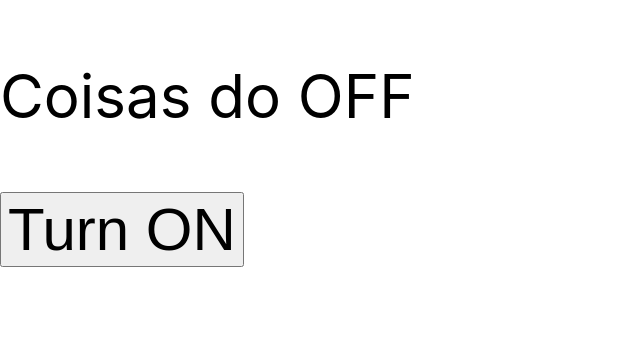
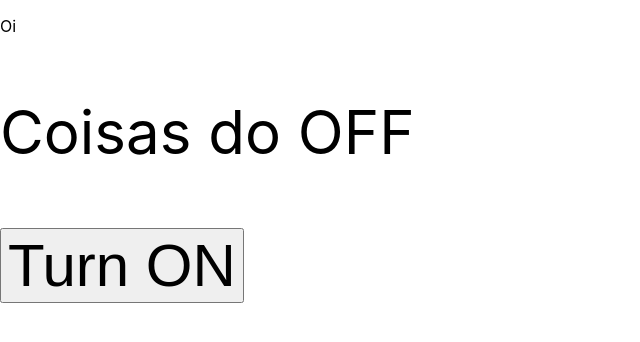
Before and after one commit to IsraelRAlencar/project2-curso-react, a React (Create React App) app: page / in a window 1280 px wide. Shown: the top 342 px of the page, without its empty margins (0-640 px from the left). Built offline with nearby package versions, Linux system fonts and the light colour scheme.

Commit message:
new - compound components w/ Context API

```diff
--- a/src/templates/Home/index.jsx
+++ b/src/templates/Home/index.jsx
@@ -1,4 +1,4 @@
-import { Children, cloneElement, useState } from "react";
+import { createContext, useContext, useState } from "react";
 
 const s = {
   style: {
@@ -6,35 +6,42 @@ const s = {
   }
 }
 
+const TurnOnOffContext = createContext();
+
 const TurnOnOff = ({children}) => {
   const [isOn, setIsOn] = useState(false);
   const onTurn = () => setIsOn((s) => !s);
 
-  return Children.map(children, (child) => {
-    const newChild = cloneElement(child, {
-      isOn,
-      onTurn
-    });
-
-    return newChild;
-  });
+  return <TurnOnOffContext.Provider value={{isOn, onTurn}}>{children}</TurnOnOffContext.Provider>;
 };
 
 const P = ({children}) => <p {...s}>{children}</p>;
 
-const TurnedOn = ({ isOn, children }) => (isOn ? children : null);
-const TurnedOff = ({ isOn, children }) => (isOn ? null : children);
+const TurnedOn = ({ children }) => {
+  const {isOn} = useContext(TurnOnOffContext);
+  return isOn ? children : null;
+};
 
-const TurnButton = ({isOn, onTurn, ...props}) => {
+const TurnedOff = ({ children }) => {
+  const {isOn} = useContext(TurnOnOffContext);
+  return isOn ? null : children;
+};
+
+const TurnButton = ({ ...props}) => {
+  const {isOn, onTurn} = useContext(TurnOnOffContext);
+
   return <button onClick={onTurn} {...props}>Turn {isOn ? 'OFF' : 'ON'}</button>;
 }
 
 export const Home = () => {
   return (
     <TurnOnOff>
-      <TurnedOn><P>Coisas do ON</P></TurnedOn>
-      <TurnedOff><P>Coisas do OFF</P></TurnedOff>
-      <TurnButton {...s}/>
+      <div>
+        <p>Oi</p>
+        <TurnedOn><P>Coisas do ON</P></TurnedOn>
+        <TurnedOff><P>Coisas do OFF</P></TurnedOff>
+        <TurnButton {...s}/>
+      </div>
     </TurnOnOff>
   );
 };
```
